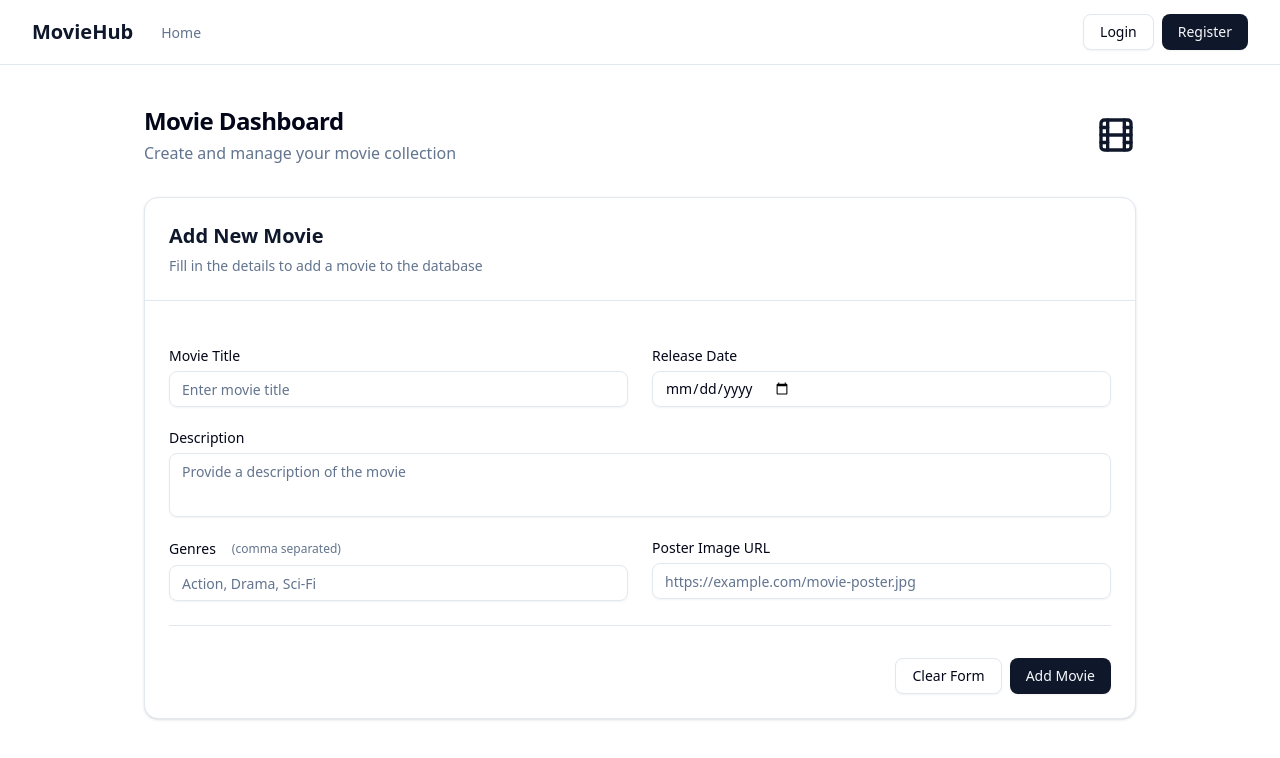
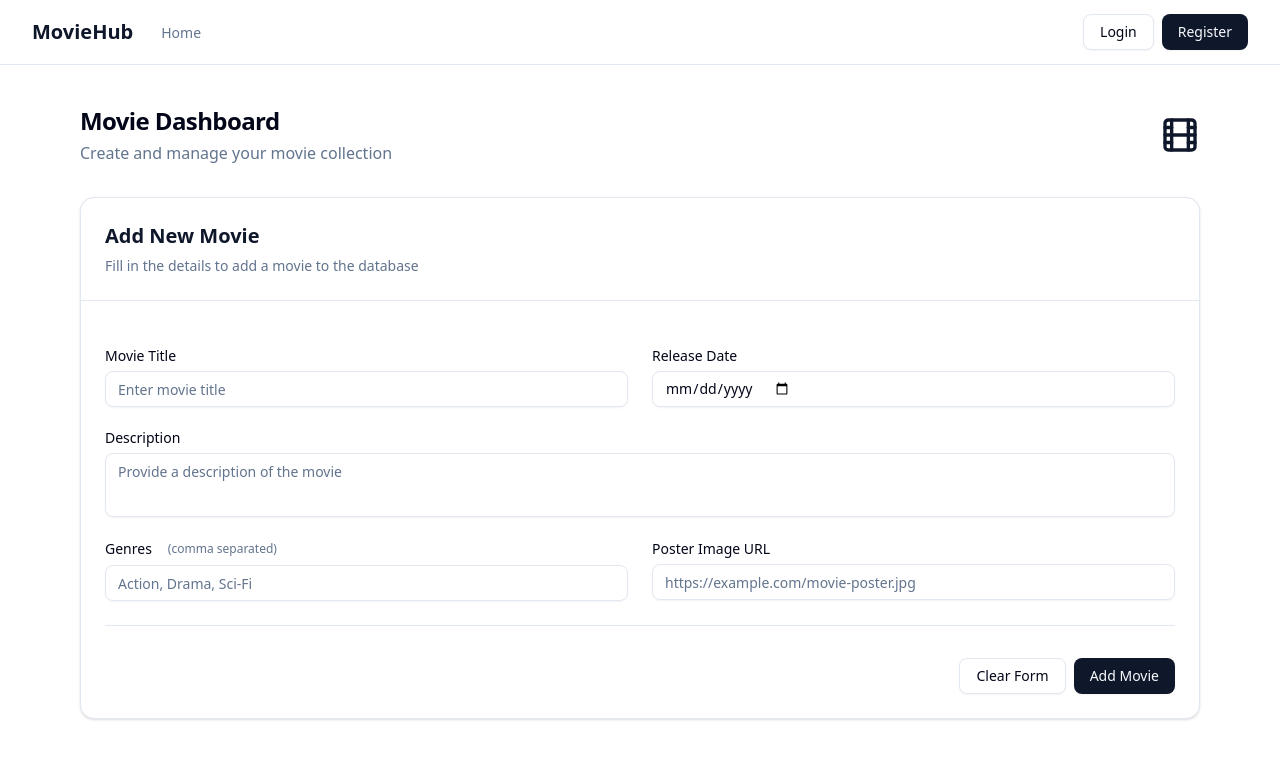
Before and after one commit to mehdad-hussain/moviehub-frontend, a Next.js app: page /dashboard in a window 1280 px wide. Shown: the top 758 px of the page. Built offline with nearby package versions, Linux system fonts and the light colour scheme; no server answers.

Commit message:
feat: integrate socket.io for real-time movie updates and ratings

```diff
--- a/app/dashboard/page.tsx
+++ b/app/dashboard/page.tsx
@@ -1,6 +1,6 @@
+/* eslint-disable @next/next/no-img-element */
 "use client";
 
-import { Alert, AlertDescription } from "@/components/ui/alert";
 import { Button } from "@/components/ui/button";
 import {
   Card,
@@ -10,74 +10,63 @@ import {
   CardHeader,
   CardTitle,
 } from "@/components/ui/card";
+import {
+  Form,
+  FormControl,
+  FormField,
+  FormItem,
+  FormLabel,
+  FormMessage,
+} from "@/components/ui/form";
 import { Input } from "@/components/ui/input";
-import { Label } from "@/components/ui/label";
 import { Separator } from "@/components/ui/separator";
 import { Textarea } from "@/components/ui/textarea";
 import { moviesApi } from "@/lib/api";
+import { CreateMovieFormValues, CreateMovieRequest, createMovieSchema } from "@/lib/schema";
+import { zodResolver } from "@hookform/resolvers/zod";
 import { FilmIcon, Loader2Icon } from "lucide-react";
 import { useRouter } from "next/navigation";
-import { useState } from "react";
+import { useForm } from "react-hook-form";
+import { toast } from "sonner";
 
 type Props = Record<string, never>;
 
-type MovieFormData = {
-  title: string;
-  description: string;
-  releaseDate: string;
-  genre: string;
-  imageUrl: string;
-};
-
 const Page = ({}: Props) => {
   const router = useRouter();
-  const [formData, setFormData] = useState<MovieFormData>({
+
+  const form = useForm<CreateMovieFormValues>({
+    resolver: zodResolver(createMovieSchema),
+    defaultValues: {
       title: "",
       description: "",
       releaseDate: "",
       genre: "",
       imageUrl: "",
+    },
   });
-  const [error, setError] = useState<string | null>(null);
-  const [loading, setLoading] = useState(false);
-  const [success, setSuccess] = useState(false);
 
-  const handleChange = (e: React.ChangeEvent<HTMLInputElement | HTMLTextAreaElement>) => {
-    const { name, value } = e.target;
-    setFormData((prev) => ({ ...prev, [name]: value }));
-  };
+  const { watch, reset } = form;
+  const imageUrl = watch("imageUrl");
 
-  const handleSubmit = async (e: React.FormEvent) => {
-    e.preventDefault();
-    setLoading(true);
-    setError(null);
-
+  const onSubmit = async (data: CreateMovieFormValues) => {
     try {
-      const movieData = {
-        ...formData,
-        genre: formData.genre.split(",").map((g) => g.trim()),
+      const movieData: CreateMovieRequest = {
+        ...data,
+        genre: data.genre.split(",").map((g) => g.trim()),
       };
 
       await moviesApi.createMovie(movieData);
-      setSuccess(true);
-      setFormData({
-        title: "",
-        description: "",
-        releaseDate: "",
-        genre: "",
-        imageUrl: "",
-      });
-
+      toast.success("Movie created successfully!");
+      reset();
       router.refresh();
     } catch (err) {
-      setError(err instanceof Error ? err.message : "Failed to create movie");
-    } finally {
-      setLoading(false);
+      const errorMessage = err instanceof Error ? err.message : "Failed to create movie";
+      toast.error(errorMessage);
     }
   };
 
   return (
-    <div className="container mx-auto py-10 px-4 max-w-5xl">
+    <div className="container mx-auto py-10 px-4 max-w-6xl">
       <div className="flex items-center justify-between mb-8">
         <div>
           <h1 className="text-2xl font-bold tracking-tight">Movie Dashboard</h1>
@@ -93,112 +82,102 @@ const Page = ({}: Props) => {
         </CardHeader>
 
         <CardContent className="pt-6">
-          {success && (
-            <Alert className="mb-6 bg-emerald-50 text-emerald-800 border-emerald-200">
-              <AlertDescription className="flex items-center gap-2">
-                <svg
-                  width="15"
-                  height="15"
-                  viewBox="0 0 15 15"
-                  fill="none"
-                  xmlns="http://www.w3.org/2000/svg"
-                  className="h-5 w-5"
-                >
-                  <path
-                    d="M7.5 0.875C3.83884 0.875 0.875 3.83884 0.875 7.5C0.875 11.1612 3.83884 14.125 7.5 14.125C11.1612 14.125 14.125 11.1612 14.125 7.5C14.125 3.83884 11.1612 0.875 7.5 0.875ZM10.7898 6.20455C10.868 6.28107 10.9311 6.37058 10.9753 6.46903C11.0195 6.56749 11.0442 6.67321 11.0478 6.78079C11.0515 6.88837 11.034 6.9953 10.9966 7.09638C10.9591 7.19745 10.9022 7.29094 10.829 7.3719L7.89403 10.4719C7.82213 10.5489 7.73571 10.6113 7.63972 10.6548C7.54373 10.6984 7.44012 10.7223 7.33457 10.7251C7.22903 10.728 7.12426 10.7096 7.02604 10.6713C6.92782 10.633 6.83811 10.5753 6.76193 10.5021L4.26193 8.12713C4.18889 8.05824 4.1315 7.97564 4.09333 7.88485C4.05516 7.79406 4.03701 7.69717 4.03994 7.59987C4.04288 7.50257 4.06684 7.40703 4.1103 7.31905C4.15375 7.23108 4.21581 7.15248 4.29284 7.08833C4.36988 7.02417 4.46054 6.97573 4.55963 6.94591C4.65872 6.91608 4.76402 6.90547 4.86988 6.91465C4.97573 6.92384 5.07894 6.95263 5.17358 7.00005C5.26822 7.04746 5.35243 7.1127 5.42193 7.19122L7.26072 8.93162L9.67557 6.24592C9.7521 6.16399 9.84454 6.09801 9.94684 6.05192C10.0491 6.00583 10.158 5.98042 10.2682 5.97721C10.3785 5.97401 10.4885 5.99306 10.5928 6.03317C10.6971 6.07328 10.7927 6.13361 10.8734 6.21045L10.7898 6.20455Z"
-                    fill="currentColor"
+          <Form {...form}>
+            <form onSubmit={form.handleSubmit(onSubmit)} className="space-y-6">
+              <div className="grid grid-cols-1 sm:grid-cols-2 gap-6">
+                <FormField
+                  control={form.control}
+                  name="title"
+                  render={({ field }) => (
+                    <FormItem>
+                      <FormLabel>Movie Title</FormLabel>
+                      <FormControl>
+                        <Input placeholder="Enter movie title" {...field} />
+                      </FormControl>
+                      <FormMessage />
+                    </FormItem>
+                  )}
                 />
-                </svg>
-                Movie created successfully!
-              </AlertDescription>
-            </Alert>
+
+                <FormField
+                  control={form.control}
+                  name="releaseDate"
+                  render={({ field }) => (
+                    <FormItem>
+                      <FormLabel>Release Date</FormLabel>
+                      <FormControl>
+                        <Input type="date" {...field} />
+                      </FormControl>
+                      <FormMessage />
+                    </FormItem>
                   )}
-
-          {error && (
-            <Alert variant="destructive" className="mb-6">
-              <AlertDescription className="flex items-center gap-2">{error}</AlertDescription>
-            </Alert>
-          )}
-
-          <form onSubmit={handleSubmit} className="space-y-6">
-            <div className="grid grid-cols-1 sm:grid-cols-2 gap-6">
-              <div className="space-y-2">
-                <Label htmlFor="title">Movie Title</Label>
-                <Input
-                  id="title"
-                  name="title"
-                  placeholder="Enter movie title"
-                  value={formData.title}
-                  onChange={handleChange}
-                  required
                 />
               </div>
 
-              <div className="space-y-2">
-                <Label htmlFor="releaseDate">Release Date</Label>
-                <Input
-                  id="releaseDate"
-                  name="releaseDate"
-                  type="date"
-                  value={formData.releaseDate}
-                  onChange={handleChange}
-                  required
+              <FormField
+                control={form.control}
+                name="description"
+                render={({ field }) => (
+                  <FormItem>
+                    <FormLabel>Description</FormLabel>
+                    <FormControl>
+                      <Textarea
+                        placeholder="Provide a description of the movie"
+                        className="resize-none"
+                        rows={4}
+                        {...field}
                       />
-              </div>
-            </div>
-
-            <div className="space-y-2">
-              <Label htmlFor="description">Description</Label>
-              <Textarea
-                id="description"
-                name="description"
-                placeholder="Provide a description of the movie"
-                value={formData.description}
-                onChange={handleChange}
-                rows={4}
-                required
-                className="resize-none"
+                    </FormControl>
+                    <FormMessage />
+                  </FormItem>
+                )}
               />
-            </div>
 
               <div className="grid grid-cols-1 sm:grid-cols-2 gap-6">
-              <div className="space-y-2">
-                <Label htmlFor="genre">
+                <FormField
+                  control={form.control}
+                  name="genre"
+                  render={({ field }) => (
+                    <FormItem>
+                      <FormLabel>
                         Genres
                         <span className="text-xs text-muted-foreground ml-2 font-normal">
                           (comma separated)
                         </span>
-                </Label>
+                      </FormLabel>
+                      <FormControl>
+                        <Input placeholder="Action, Drama, Sci-Fi" {...field} />
+                      </FormControl>
+                      <FormMessage />
+                    </FormItem>
+                  )}
+                />
+
+                <FormField
+                  control={form.control}
+                  name="imageUrl"
+                  render={({ field }) => (
+                    <FormItem>
+                      <FormLabel>Poster Image URL</FormLabel>
+                      <FormControl>
                         <Input
-                  id="genre"
-                  name="genre"
-                  placeholder="Action, Drama, Sci-Fi"
-                  value={formData.genre}
-                  onChange={handleChange}
-                  required
+                          type="url"
+                          placeholder="https://example.com/movie-poster.jpg"
+                          {...field}
+                        />
+                      </FormControl>
+                      <FormMessage />
+                    </FormItem>
+                  )}
                 />
               </div>
 
-              <div className="space-y-2">
-                <Label htmlFor="imageUrl">Poster Image URL</Label>
-                <Input
-                  id="imageUrl"
-                  name="imageUrl"
-                  type="url"
-                  placeholder="https://example.com/movie-poster.jpg"
-                  value={formData.imageUrl}
-                  onChange={handleChange}
-                  required
-                />
-              </div>
-            </div>
-
-            {formData.imageUrl && (
+              {imageUrl && (
                 <div className="bg-muted p-4 rounded-lg border">
                   <p className="text-sm font-medium mb-2">Image Preview:</p>
                   <div className="aspect-[2/3] w-28 overflow-hidden rounded-md shadow-md mx-auto">
                     <img
-                    src={formData.imageUrl}
+                      src={imageUrl}
                       alt="Movie poster preview"
                       className="w-full h-full object-cover"
                       onError={(e) => {
@@ -216,22 +195,13 @@ const Page = ({}: Props) => {
                 <Button
                   type="button"
                   variant="outline"
-                onClick={() => {
-                  setFormData({
-                    title: "",
-                    description: "",
-                    releaseDate: "",
-                    genre: "",
-                    imageUrl: "",
-                  });
-                  setSuccess(false);
-                }}
-                disabled={loading}
+                  onClick={() => reset()}
+                  disabled={form.formState.isSubmitting}
                 >
                   Clear Form
                 </Button>
-              <Button type="submit" disabled={loading}>
-                {loading ? (
+                <Button type="submit" disabled={form.formState.isSubmitting}>
+                  {form.formState.isSubmitting ? (
                     <>
                       <Loader2Icon className="mr-2 h-4 w-4 animate-spin" />
                       Processing...
@@ -242,6 +212,7 @@ const Page = ({}: Props) => {
                 </Button>
               </CardFooter>
             </form>
+          </Form>
         </CardContent>
       </Card>
     </div>
--- a/app/layout.tsx
+++ b/app/layout.tsx
@@ -1,4 +1,5 @@
 import { NavBar } from "@/components/navigation/navbar";
+import SocketProvider from "@/components/providers/socket-provider";
 import { validateAuthentication } from "@/lib/utils/auth-utils";
 import type { Metadata } from "next";
 import { Geist, Geist_Mono } from "next/font/google";
@@ -25,15 +26,16 @@ export default async function RootLayout({
 }: Readonly<{
   children: React.ReactNode;
 }>) {
-  // Validate authentication on server side
   const { isAuthenticated, user, accessToken } = await validateAuthentication();
 
   return (
     <html lang="en">
       <body className={`${geistSans.variable} ${geistMono.variable} antialiased`}>
-        <NavBar isAuthenticated={isAuthenticated} user={user} accessToken={accessToken} />
-        <main>{children}</main>
-        <Toaster position="top-right" richColors />
+        <SocketProvider>
+          <NavBar isAuthenticated={isAuthenticated} user={user} accessToken={accessToken} />
+          <main>{children}</main>
+          <Toaster position="top-right" richColors />
+        </SocketProvider>
       </body>
     </html>
   );
--- a/components/movie-card.tsx
+++ b/components/movie-card.tsx
@@ -17,7 +17,7 @@ export default function MovieCard({ movie }: MovieCardProps) {
 
   return (
     <Card
-      className="h-2/3 overflow-hidden transition-all duration-300 hover:scale-102 hover:shadow-xl cursor-pointer rounded-lg border-none"
+      className="h-full overflow-hidden transition-all duration-300 hover:scale-[1.02] hover:shadow-xl cursor-pointer rounded-lg border-none flex flex-col"
       onClick={() => router.push(`/movies/${movie.id}`)}
     >
       <div className="relative aspect-[2/3] w-full overflow-hidden group">
@@ -35,7 +35,7 @@ export default function MovieCard({ movie }: MovieCardProps) {
         </div>
       </div>
 
-      <CardContent className="p-4 bg-gradient-to-b from-gray-50 to-white dark:from-gray-900 dark:to-gray-950">
+      <CardContent className="p-4 bg-gradient-to-b from-gray-50 to-white dark:from-gray-900 dark:to-gray-950 flex-grow flex flex-col">
         <h3 className="font-bold text-lg line-clamp-1 text-gray-900 dark:text-gray-100">
           {movie.title}
         </h3>
--- /dev/null
+++ b/components/providers/socket-provider.tsx
@@ -0,0 +1,12 @@
+"use client";
+
+import { initializeSocket } from "@/lib/utils/socket-utils";
+import { useEffect } from "react";
+
+export default function SocketProvider({ children }: { children: React.ReactNode }) {
+  useEffect(() => {
+    initializeSocket();
+  }, []);
+
+  return <>{children}</>;
+}
--- a/lib/env.ts
+++ b/lib/env.ts
@@ -1,3 +1,4 @@
+/* eslint-disable no-console */
 import { z } from "zod";
 
 // Server-side only env schema
--- a/lib/schema.ts
+++ b/lib/schema.ts
@@ -31,6 +31,21 @@ export const registerSchema = z.object({
 
 export type LoginFormValues = z.infer<typeof loginSchema>;
 export type RegisterFormValues = z.infer<typeof registerSchema>;
+
+// Movie schemas
+export const createMovieSchema = z.object({
+  title: z.string().min(1, "Title is required"),
+  description: z.string().min(1, "Description is required"),
+  releaseDate: z.string().min(1, "Release date is required"),
+  genre: z.string().min(1, "Genre is required"),
+  imageUrl: z.string().url("Please provide a valid URL"),
+});
+
+export type CreateMovieFormValues = z.infer<typeof createMovieSchema>;
+
+export type CreateMovieRequest = Omit<CreateMovieFormValues, "genre"> & {
+  genre: string[];
+};
 
 // User type definition
 export type User = {
--- a/package.json
+++ b/package.json
@@ -54,6 +54,7 @@
     "react-hook-form": "^7.56.1",
     "react-resizable-panels": "^2.1.8",
     "recharts": "^2.15.3",
+    "socket.io-client": "^4.8.1",
     "sonner": "^2.0.3",
     "tailwind-merge": "^3.2.0",
     "vaul": "^1.1.2",
```
Also changed, not shown: app/movies/[id]/page.tsx (+63 -3 lines), app/page.tsx (+48 -5 lines), components/rating-component.tsx (+11 -4 lines), hooks/use-socket.ts (added, +48 -0 lines), lib/utils/socket-utils.ts (added, +77 -0 lines), 1 other file (tests, documents, lock files or other folders). Lines whose indentation alone changed are shown as unchanged.
